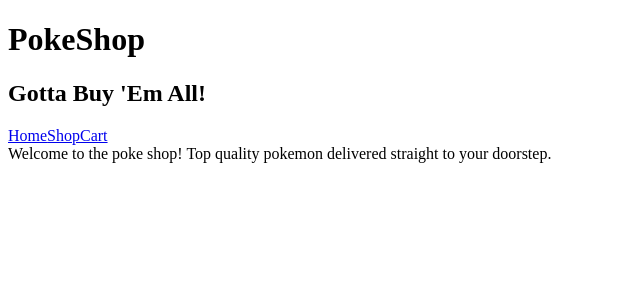
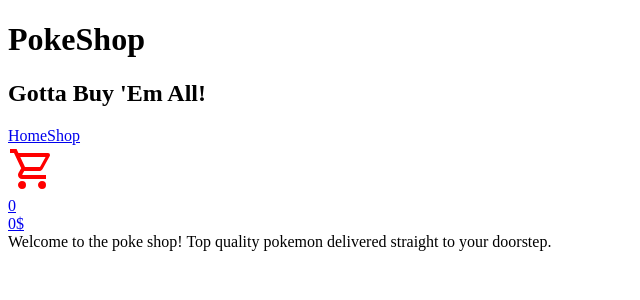
Before and after one commit to magic-doggo/Project-Shopping-Cart, a React (Vite) app: page / in a window 1280 px wide. Shown: the top 300 px of the page, without its empty margins (0-640 px from the left). Built offline with nearby package versions, Linux system fonts and the light colour scheme; no server answers.

Commit message:
Allow user write nr of items they want and update cart on blur or +/-

```diff
--- a/src/App.jsx
+++ b/src/App.jsx
@@ -1,7 +1,8 @@
 import { Link } from "react-router-dom";
 import { useState } from "react";
 import { Outlet } from "react-router-dom";
-
+import { useEffect } from "react";
+import ShoppingCartIcon from "./components/ShoppingCartIcon";
 const App = () => {
   const [shopItems, setShopItems] = useState([]);
   const [nrOfItemsInBasket, setNrOfItemsInBasket] = useState(0);
@@ -11,7 +12,7 @@
       if (item.pokeIndex === id) {
         setNrOfItemsInBasket(nrOfItemsInBasket + 1);
         setPriceOfItemsInBasket(priceOfItemsInBasket + item.price);
-        return { ...item, nrOfCopiesInShoppingCart: item.nrOfCopiesInShoppingCart + 1 }
+        return { ...item, nrOfCopiesInShoppingCart: parseInt(item.nrOfCopiesInShoppingCart) + 1 }
       } else return item;
     }))
   }
@@ -23,10 +24,49 @@
         if ((item.nrOfCopiesInShoppingCart - 1) < 0) {
           return { ...item, nrOfCopiesInShoppingCart: 0 }
         }
-        else return { ...item, nrOfCopiesInShoppingCart: item.nrOfCopiesInShoppingCart - 1 }
+        else return { ...item, nrOfCopiesInShoppingCart: parseInt(item.nrOfCopiesInShoppingCart) - 1 }
       } else return item;
     }))
   }
+  function changeNrOfItemsFromCart(id, nrOfCopiesToBeInCart) {
+    setShopItems(shopItems.map(item => {
+      if (item.pokeIndex === id) {
+        //i should just iterate over the cart items to count instead of this hack?
+        let differenceInCopiesOfThisItemInCart = nrOfCopiesToBeInCart - item.nrOfCopiesInShoppingCart;
+        setNrOfItemsInBasket(nrOfItemsInBasket + (differenceInCopiesOfThisItemInCart));
+        setPriceOfItemsInBasket(priceOfItemsInBasket + (item.price * (nrOfCopiesToBeInCart - item.nrOfCopiesInShoppingCart)));
+        if ((nrOfCopiesToBeInCart ) < 0) { //should not need this if i add form validation against negative nrs?
+          return { ...item, nrOfCopiesInShoppingCart: 0 }
+        }
+        else return { ...item, nrOfCopiesInShoppingCart: nrOfCopiesToBeInCart }
+      } else return item;
+    }))
+  }
+
+  useEffect(() => {
+    async function getPokemonForSale(nrOfPokemon) {
+      //could create another argument, pokemonStartingIndex. And use this when user clicks on page 2,3, etc
+      //to show pokemon starting from nrOfPokemon x nr of page
+      let tempShopItems = [];
+      for (let tempIndex = 1; tempIndex < (nrOfPokemon + 1); tempIndex++) {
+        const response = await fetch(`https://pokeapi.co/api/v2/pokemon/${tempIndex}`);
+        if (!response.ok) {
+          throw new Error(`Error fetching data for pokemon index ${tempIndex}`)
+        }
+        const shopItemsData = await response.json();
+        let pokemonShopItemObject = {
+          name: shopItemsData.forms[0].name, icon: shopItemsData.sprites.front_default, pokeIndex: tempIndex,
+          price: shopItemsData.stats[0].base_stat, nrOfCopiesInShoppingCart: 0
+        }
+        //should i track items in shopping cart inside each item? or have a separate state that they get added to?
+        tempShopItems.push(pokemonShopItemObject);
+      }
+      console.log("called api");
+      setShopItems(tempShopItems);
+    }
+    getPokemonForSale(2);
+  }, [])
+
   return (
     <div>
       <header>
@@ -35,10 +75,10 @@
         <nav>
           <Link to="home">Home</Link>
           <Link to="shop">Shop</Link>
-          <Link to="cart">Cart</Link>
+          <Link to="cart"><ShoppingCartIcon nrOfItemsInBasket={nrOfItemsInBasket} priceOfItemsInBasket={priceOfItemsInBasket}></ShoppingCartIcon></Link>
         </nav>
       </header>
-      <Outlet context={{ addToCart, removeFromCart, shopItems, setShopItems, nrOfItemsInBasket, setNrOfItemsInBasket, priceOfItemsInBasket, setPriceOfItemsInBasket }} />
+      <Outlet context={{ addToCart, removeFromCart, shopItems, setShopItems, nrOfItemsInBasket, setNrOfItemsInBasket, priceOfItemsInBasket, setPriceOfItemsInBasket, changeNrOfItemsFromCart}} />
     </div>
   )
 }
--- a/src/components/Card.jsx
+++ b/src/components/Card.jsx
@@ -1,4 +1,7 @@
-export default function Card({ imageURL, name, price, nrOfCopiesInShoppingCart, id, addToCart, removeFromCart}) {
+import { useState } from "react"
+
+export default function Card({ imageURL, name, price, nrOfCopiesInShoppingCart, id, addToCart, removeFromCart, changeNrOfItemsFromCart}) {
+    const [desiredNrOfCopiesInCart, setDesiredNrOfCopiesInCart] = useState(nrOfCopiesInShoppingCart);
     return (
         <div>
             <img src={imageURL} alt="image of pokemon for sale" />
@@ -6,11 +9,14 @@
             <div>{price}$</div>
             {(nrOfCopiesInShoppingCart > 0) ?
                 (<div>
-                    <button onClick={() => removeFromCart(id)}>-</button>
-                    <div>{nrOfCopiesInShoppingCart}</div>
-                    <button onClick={() => addToCart(id)}>+</button>
+                    <button onClick={() => {removeFromCart(id), setDesiredNrOfCopiesInCart(nrOfCopiesInShoppingCart - 1)}}>-</button>
+                    <button onClick={() => {addToCart(id), setDesiredNrOfCopiesInCart(parseInt(nrOfCopiesInShoppingCart) + 1)}} >+</button>
+                {/* maybe do real time updates instead of blur? make sure only to update on a positive number */}
+                    <input type="number" value={desiredNrOfCopiesInCart} onChange={(e) => setDesiredNrOfCopiesInCart(e.target.value)} onBlur={() => changeNrOfItemsFromCart(id, desiredNrOfCopiesInCart)}/>
+                    {/* {(nrOfCopiesInShoppingCart != desiredNrOfCopiesInCart) ?
+                    (<button onClick={() => changeNrOfItemsFromCart(id, desiredNrOfCopiesInCart)}>Save Changes to Cart</button>) : null} */}
                 </div>) :
-                (<button onClick={() => addToCart(id)}>Add to Cart</button>)}
+                (<button onClick={() => (addToCart(id), setDesiredNrOfCopiesInCart(parseInt(nrOfCopiesInShoppingCart) + 1))}>Add to Cart</button>)}
         </div>
     )
 }
--- a/src/components/Cart.jsx
+++ b/src/components/Cart.jsx
@@ -3,7 +3,7 @@
 import Card from "./Card";
 
 const Cart = () => {
-    const { addToCart, removeFromCart, shopItems, priceOfItemsInBasket } = useOutletContext();
+    const { addToCart, removeFromCart, shopItems, priceOfItemsInBasket, changeNrOfItemsFromCart } = useOutletContext();
 
     return (
         <div>
@@ -13,7 +13,7 @@
             {shopItems && shopItems.map((item) => {
                 if(item.nrOfCopiesInShoppingCart > 0) return (
                     <Card key={item.pokeIndex} imageURL={item.icon} price={item.price} name={item.name} id={item.pokeIndex}
-                    nrOfCopiesInShoppingCart={item.nrOfCopiesInShoppingCart} addToCart={addToCart} removeFromCart={removeFromCart}></Card>
+                    nrOfCopiesInShoppingCart={item.nrOfCopiesInShoppingCart} addToCart={addToCart} removeFromCart={removeFromCart} changeNrOfItemsFromCart={changeNrOfItemsFromCart}></Card>
                 )
                 return null;
             }
--- a/src/components/Home.jsx
+++ b/src/components/Home.jsx
@@ -1,9 +1,9 @@
 const Home = () => {
-    return ([
+    return (
         <div>
             <div>Welcome to the poke shop! Top quality pokemon delivered straight to your doorstep.</div>
         </div>
-    ])
+    )
 }
 
 export default Home;
--- a/src/components/Shop.jsx
+++ b/src/components/Shop.jsx
@@ -1,36 +1,9 @@
-import { useEffect } from "react";
 import Card from "./Card";
 import React, { Component } from 'react';
 import { useOutletContext, Outlet } from "react-router-dom";
 
     const Shop = () => {
-
-    const { addToCart, removeFromCart, shopItems, setShopItems} = useOutletContext();
-    useEffect(() => {
-        async function getPokemonForSale(nrOfPokemon) {
-            //could create another argument, pokemonStartingIndex. And use this when user clicks on page 2,3, etc
-            //to show pokemon starting from nrOfPokemon x nr of page
-            //figure out how to store pokemons between renders, not to call api again
-            let tempShopItems = [];
-            for (let tempIndex = 1; tempIndex < (nrOfPokemon + 1); tempIndex++) {
-                const response = await fetch(`https://pokeapi.co/api/v2/pokemon/${tempIndex}`);
-                if (!response.ok) {
-                    throw new Error(`Error fetching data for pokemon index ${tempIndex}`)
-                }
-                const shopItemsData = await response.json();
-                let pokemonShopItemObject = {
-                    name: shopItemsData.forms[0].name, icon: shopItemsData.sprites.front_default, pokeIndex: tempIndex,
-                    price: shopItemsData.stats[0].base_stat, nrOfCopiesInShoppingCart: 0
-                }
-                //should i track items in shopping cart inside each item? or have a separate state that they get added to?
-                tempShopItems.push(pokemonShopItemObject);
-            }
-            console.log("called api");
-            setShopItems(tempShopItems);
-        }
-        getPokemonForSale(2);
-    }, [])
-
+    const { addToCart, removeFromCart, shopItems, changeNrOfItemsFromCart} = useOutletContext();
     return (
 
         <div>
@@ -38,7 +11,7 @@
             <div>
                 {shopItems && shopItems.map((item) =>
                     <Card key={item.pokeIndex} imageURL={item.icon} price={item.price} name={item.name} id={item.pokeIndex}
-                        nrOfCopiesInShoppingCart={item.nrOfCopiesInShoppingCart} addToCart={addToCart} removeFromCart={removeFromCart}></Card>
+                        nrOfCopiesInShoppingCart={item.nrOfCopiesInShoppingCart} addToCart={addToCart} removeFromCart={removeFromCart} changeNrOfItemsFromCart={changeNrOfItemsFromCart}></Card>
                 )}
             </div>
         </div>
@@ -47,24 +20,13 @@
 
 export default Shop;
 
-
-//can use stats[0].base_stat as price (it is the hp)
-//can also show abilities (need to loop through array ti get each ability name?)
-
-
-//for individual cards/items, do like rimi: image on top, name underneath, price underneath.
-//under that, a wide button "add to cart". when clicked, show number in middle, - and + button on sides
-
 //useParams() if planning to make subpages for items https://www.theodinproject.com/lessons/node-path-react-new-react-router
 
 //min 11, shomehow pass data through router? not possible to pass data back to parents? https://www.youtube.com/watch?v=J6-Iw0cJYJk
-//read router doc again <Route path="/" element={<ShopPage items={items} addItemToCart={addItemToCart} />} />
-
-//create home page, not just app page. app page just shares headers and state/functions with all children. make home page child of app, showing intro of website
-
-
 
 //OPTIONAL
 //buttons on bottom to scroll to a new page of new items. 12ish items on page, 100 possible pages?
 //footer page, shared between all components
 //pokemon text font for header
+//FIX changeNrOfItemsFromCart and add/remove to calculate price directly from state? check if it loses too much performance?
+//maybe new state containing only items in basket, and iterate over items there to see price/quantity of items in basket
```
